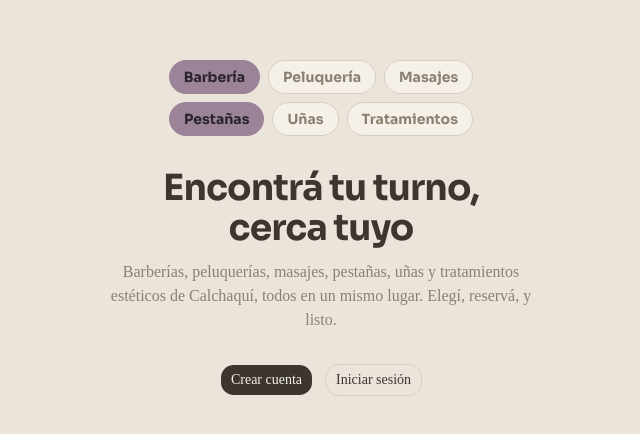
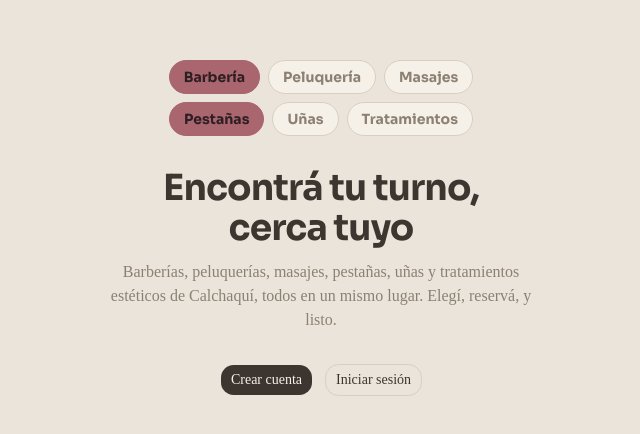
Before and after one commit to julioborn/estetica, a Next.js app: page / in a window 1280 px wide. Shown: the part 172-606 px from the top of the page, without its empty margins (319-959 px from the left). Built offline with nearby package versions, Linux system fonts and the light colour scheme.

Commit message:
Llevar el ciruela hacia un tono más rojo (vino apagado)
Ajusto el acento de #9B8398 (gris-ciruela) a #A9666F (vino/ciruela más
rojo), manteniendo la distancia con el rojo de error (#B24949) para que
no se confundan.

```diff
--- a/src/app/globals.css
+++ b/src/app/globals.css
@@ -52,7 +52,7 @@
 
 :root {
   /* Spa-calm palette: soft taupe-beige ground (not stark white), gentle warm
-     ink, grayish-plum accent for primary actions/selection — muted,
+     ink, dusty wine-plum accent for primary actions/selection — muted,
      sophisticated, works for barbería and beauty alike. Dusty teal reserved
      for "open now". Pastel and muted throughout — nothing loud. */
   --background: #eae4db;
@@ -67,15 +67,15 @@
   --secondary-foreground: #3d3630;
   --muted: #dfd6c8;
   --muted-foreground: #8c8072;
-  --accent: #9b8398;
-  --accent-foreground: #2b2430;
+  --accent: #a9666f;
+  --accent-foreground: #2e1e22;
   --success: #8ab0b3;
   --success-foreground: #22302f;
   --destructive: #b24949;
   --border: #d9cfc0;
   --input: #d9cfc0;
-  --ring: #9b8398;
-  --chart-1: #9b8398;
+  --ring: #a9666f;
+  --chart-1: #a9666f;
   --chart-2: #3d3630;
   --chart-3: #8ab0b3;
   --chart-4: #8c8072;
@@ -88,7 +88,7 @@
   --sidebar-accent: #dfd6c8;
   --sidebar-accent-foreground: #3d3630;
   --sidebar-border: #d9cfc0;
-  --sidebar-ring: #9b8398;
+  --sidebar-ring: #a9666f;
 }
 
 .dark {
--- a/src/components/discovery/map-view.tsx
+++ b/src/components/discovery/map-view.tsx
@@ -145,7 +145,7 @@ export function MapView({
                 <button
                   type="button"
                   onClick={() => router.push(`/negocio/${active.slug}`)}
-                  className="mt-3 w-full rounded-lg bg-[#9b8398] py-1.5 font-heading text-sm font-bold text-[#2b2430] transition-opacity hover:opacity-90"
+                  className="mt-3 w-full rounded-lg bg-[#a9666f] py-1.5 font-heading text-sm font-bold text-[#2e1e22] transition-opacity hover:opacity-90"
                 >
                   Ver negocio
                 </button>
```
